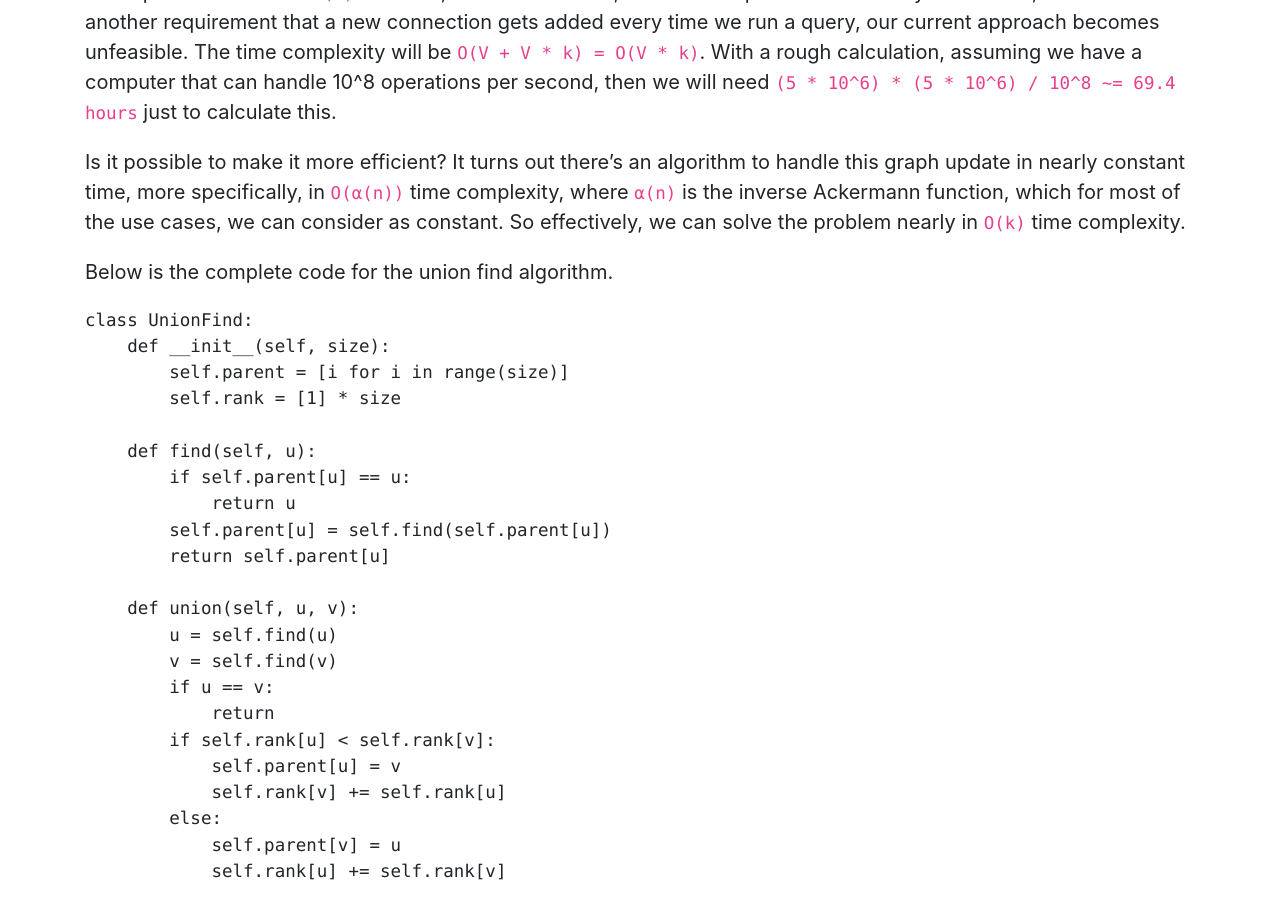
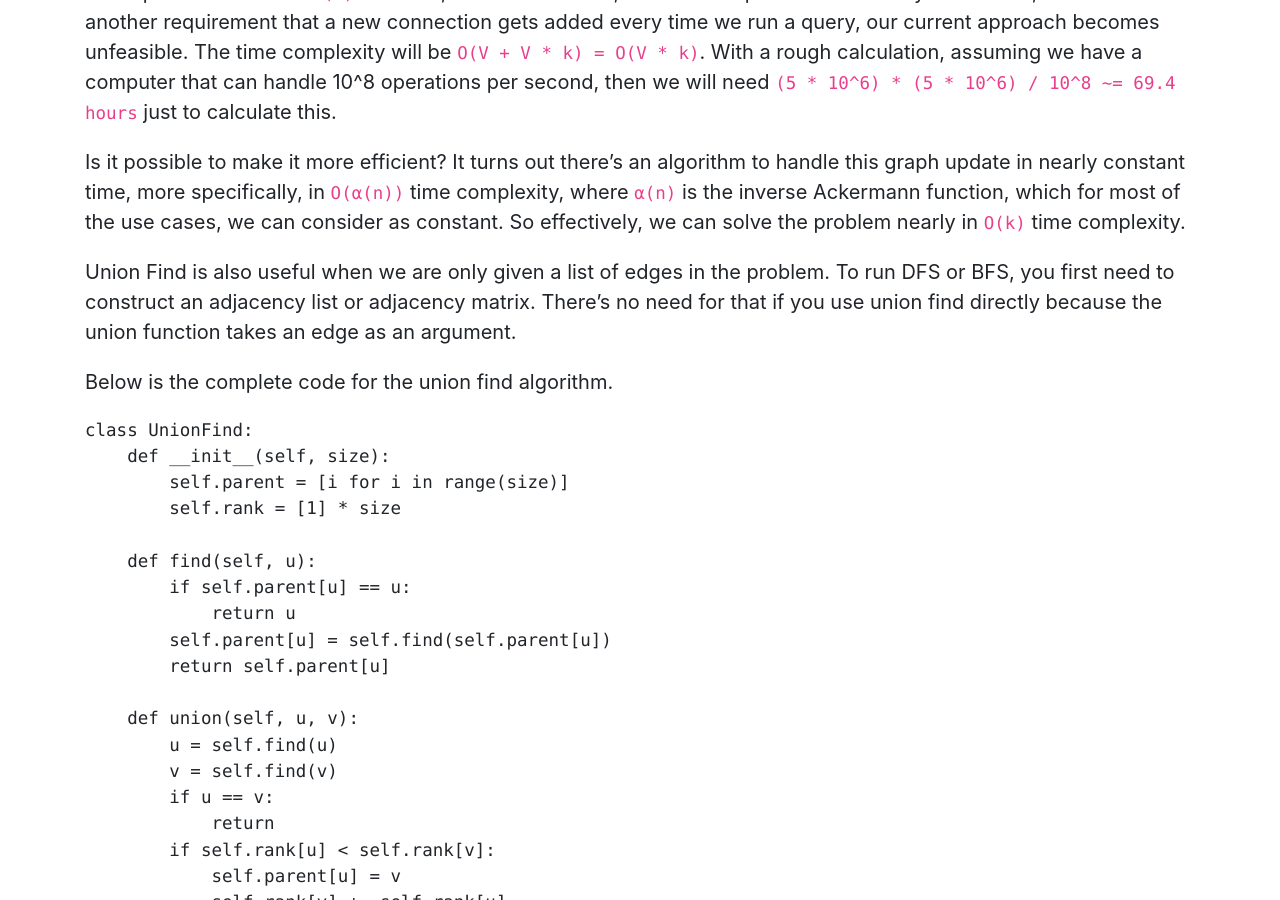
Before and after one commit to takasoft/takasoft.github.io, a Jekyll site: the page built from _posts/2025-02-06-why-union-find-is-such-a-cool-algorithm.md, in a window 1280 px wide and 900 px high, scrolled down 1771 px. Built offline with Jekyll 4.4.1, drawn with Linux system fonts in a browser that asks for light colours.

Commit message:
Update 2025-02-06-why-union-find-is-such-a-cool-algorithm.md

````diff
--- a/_posts/2025-02-06-why-union-find-is-such-a-cool-algorithm.md
+++ b/_posts/2025-02-06-why-union-find-is-such-a-cool-algorithm.md
@@ -63,6 +63,8 @@ This operation can take `O(V)` because, in the worst case, we have to update alm
 
 Is it possible to make it more efficient? It turns out there's an algorithm to handle this graph update in nearly constant time, more specifically, in `O(α(n))` time complexity, where `α(n)` is the inverse Ackermann function, which for most of the use cases, we can consider as constant. So effectively, we can solve the problem nearly in `O(k)` time complexity.
 
+Union Find is also useful when we are only given a list of edges in the problem. To run DFS or BFS, you first need to construct an adjacency list or adjacency matrix. There's no need for that if you use union find directly because the union function takes an edge as an argument.
+
 Below is the complete code for the union find algorithm.
 
 ```python3
````
